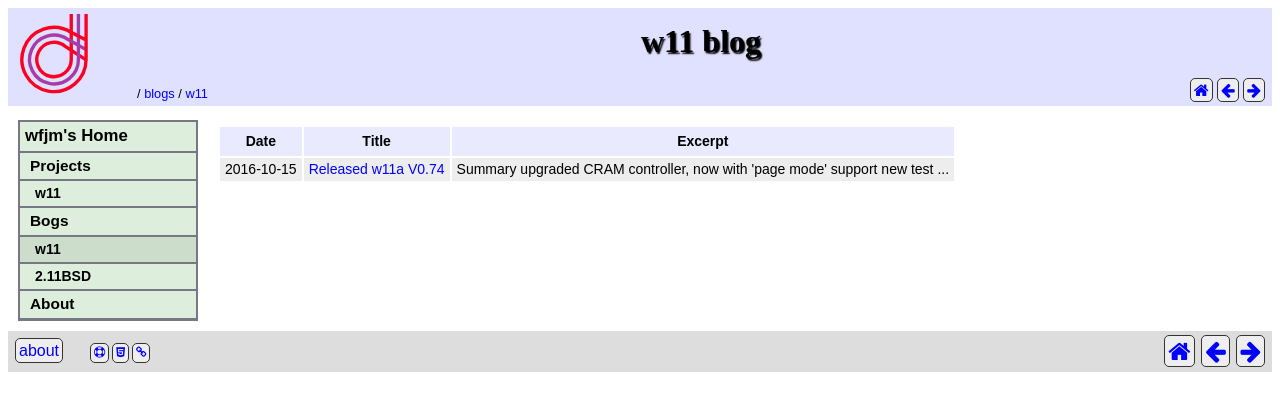
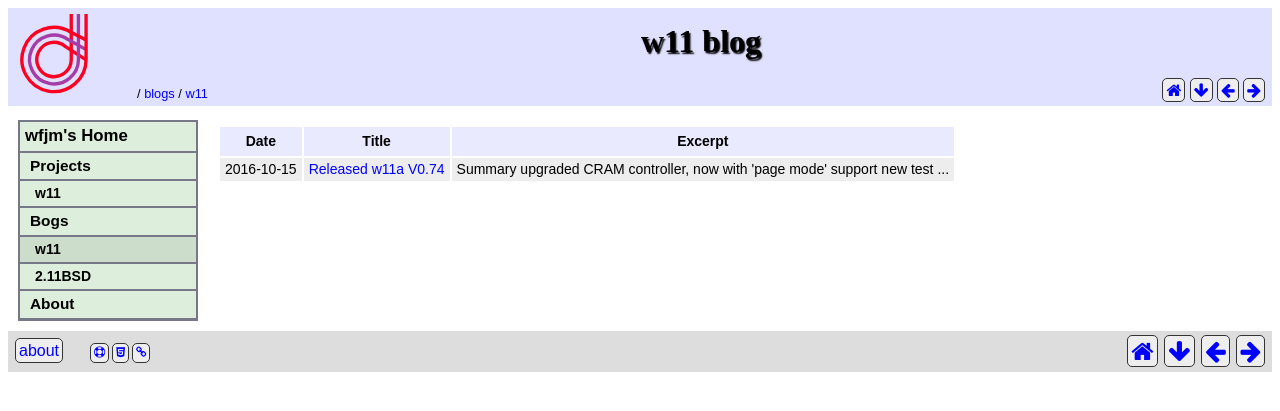
Before and after one commit to wfjm/wfjm.github.io, a Jekyll site: the page built from blogs/w11/index.html, in a window 1280 px wide. Shown: the top 411 px of the page. Built offline with Jekyll 4.4.1, drawn with Linux system fonts in a browser that asks for light colours.

Commit message:
add page.my.blogcat; add bloghead down nav link

```diff
--- a/_includes/blog_list.html
+++ b/_includes/blog_list.html
@@ -5,7 +5,7 @@
     <th>Title</th>
     <th>Excerpt</th>
   </tr>
-  {% for post in site.categories[include.cat] %}
+  {% for post in site.categories[page.my.blogcat] %}
     <tr>
       <td>{{ post.date | date: "%Y-%m-%d" }}</td>
       <td><a href="{{ post.url }}">{{ post.title }}</a></td>
--- a/_includes/relnav.html
+++ b/_includes/relnav.html
@@ -5,6 +5,10 @@
 {% if include.up %}
   <a href="{{include.up}}">
     <i class="fa fa-arrow-up abutton"></i></a>
+{% endif %}
+{% if include.down %}
+  <a href="{{include.down}}">
+    <i class="fa fa-arrow-down abutton"></i></a>
 {% endif %}
 {% if include.prev %}
   <a href="{{include.prev}}">
--- a/_layouts/pages.html
+++ b/_layouts/pages.html
@@ -41,6 +41,9 @@
         {% endif %}
       {% endif %}
     {% endfor %}
+    {% if page.my.blogcat %}
+      {% assign navurl_down = site.categories[page.my.blogcat][0].url %}
+    {% endif %}
 
     <!-- header section -->
     <table id="header">
@@ -69,7 +72,8 @@
           {% endfor %}
         </td>
         <td id="header-botnav">
-          {% include relnav.html prev=navurl_prev next=navurl_next %}
+          {% include relnav.html down=navurl_down
+                                 prev=navurl_prev next=navurl_next %}
         </td>
       </tr>
     </table>
@@ -154,7 +158,8 @@
             {% endif %}
           </td>
           <td id="footer-nav">
-            {% include relnav.html prev=navurl_prev next=navurl_next %}
+            {% include relnav.html down=navurl_down
+                       prev=navurl_prev next=navurl_next %}
           </td>
         </tr>
       </table>
--- a/_layouts/posts.html
+++ b/_layouts/posts.html
@@ -58,7 +58,7 @@
           {% endfor %}
         </td>
         <td id="header-botnav">
-          {% include relnav.html up=url_up prev=url_next next=url_prev %}
+          {% include relnav.html up=url_up prev=url_prev next=url_next %}
         </td>
       </tr>
     </table>
--- a/blogs/211bsd/index.html
+++ b/blogs/211bsd/index.html
@@ -1,5 +1,8 @@
 ---
 title:  "2.11BSD blog"
+#
+my:
+  blogcat: 211bsd
 ---
 
-{% include blog_list.html cat="211bsd" %}
+{% include blog_list.html %}
--- a/blogs/w11/index.html
+++ b/blogs/w11/index.html
@@ -1,5 +1,8 @@
 ---
 title:  "w11 blog"
+#
+my:
+  blogcat: w11
 ---
 
-{% include blog_list.html cat="w11" %}
+{% include blog_list.html %}
```
